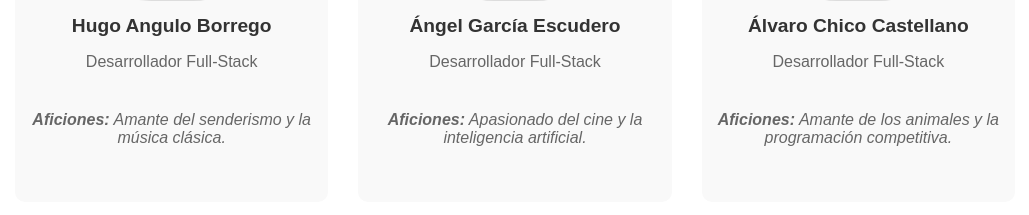
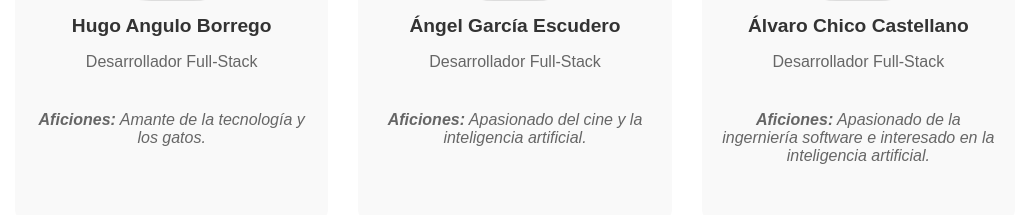
Before and after one commit to ISPP-2425-G9/landing_page, a React (Create React App) app: page /about in a window 1280 px wide. Shown: the part 922-1137 px from the top of the page, without its empty margins (125-1154 px from the left). Built offline with nearby package versions, Linux system fonts and the light colour scheme.

Commit message:
[feat] added some team members photos and some team members hobbies

```diff
--- a/src/components/AboutUs.js
+++ b/src/components/AboutUs.js
@@ -4,9 +4,9 @@ import "../styles/AboutUs.css";
 
 
 const teamMembers = [
-  { name: "Hugo Angulo Borrego", role: "Desarrollador Full-Stack", image: "/team/hugo.png", hobbies: "Amante del senderismo y la música clásica." },
+  { name: "Hugo Angulo Borrego", role: "Desarrollador Full-Stack", image: "/team/hugo.png", hobbies: "Amante de la tecnología y los gatos." },
   { name: "Ángel García Escudero", role: "Desarrollador Full-Stack", image: "/team/angel.png", hobbies: "Apasionado del cine y la inteligencia artificial." },
-  { name: "Álvaro Chico Castellano", role: "Desarrollador Full-Stack", image: "/team/alvaro.png", hobbies: "Amante de los animales y la programación competitiva." },
+  { name: "Álvaro Chico Castellano", role: "Desarrollador Full-Stack", image: "/team/alvaro.png", hobbies: "Apasionado de la ingerniería software e interesado en la inteligencia artificial." },
   { name: "Andrés Francisco García Rivero", role: "Desarrollador Full-Stack", image: "/team/andres.png", hobbies: "Jugador de ajedrez y aficionado a la astronomía." },
   { name: "Rafael Duque Colete", role: "Desarrollador Full-Stack", image: "/team/rafael.png", hobbies: "Le encanta el ciclismo y la robótica." },
   { name: "David Guillén Fernández", role: "Desarrollador Full-Stack", image: "/team/david.png", hobbies: "Apasionado del deporte y la programación." },
```
Also changed, not shown: public/team/juan.png (added), 1 other file (tests, documents, lock files or other folders).
